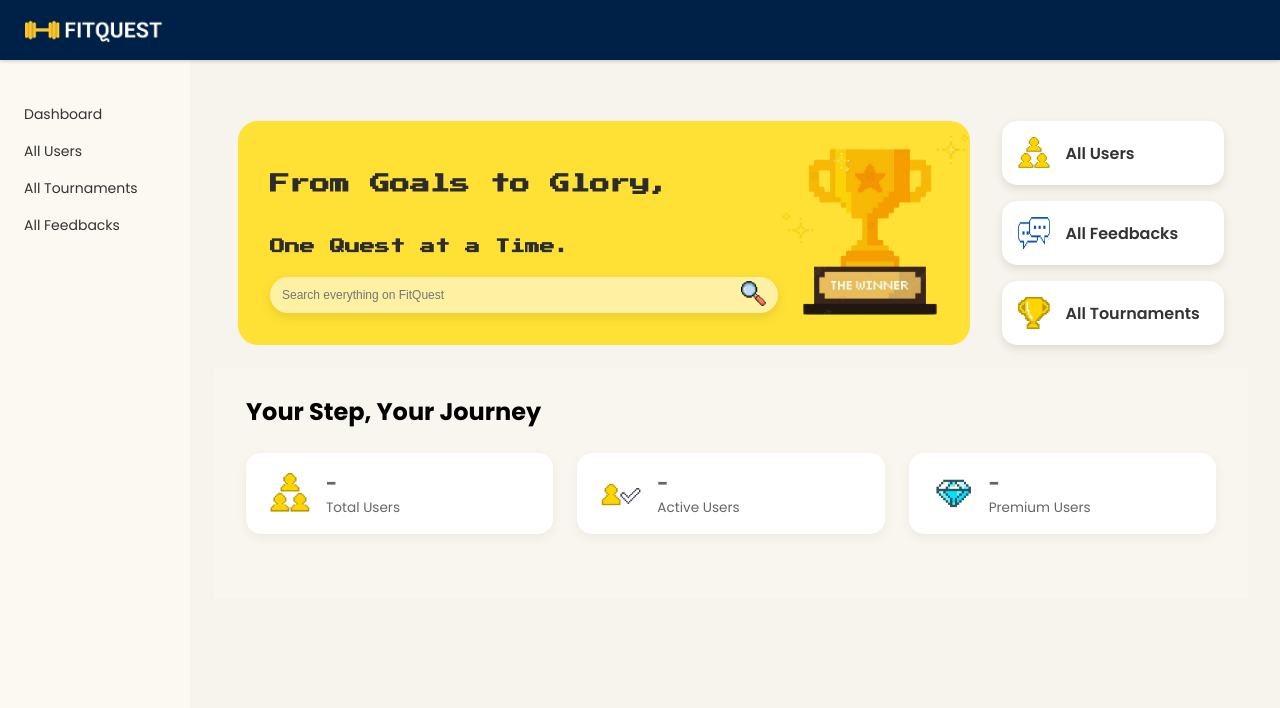
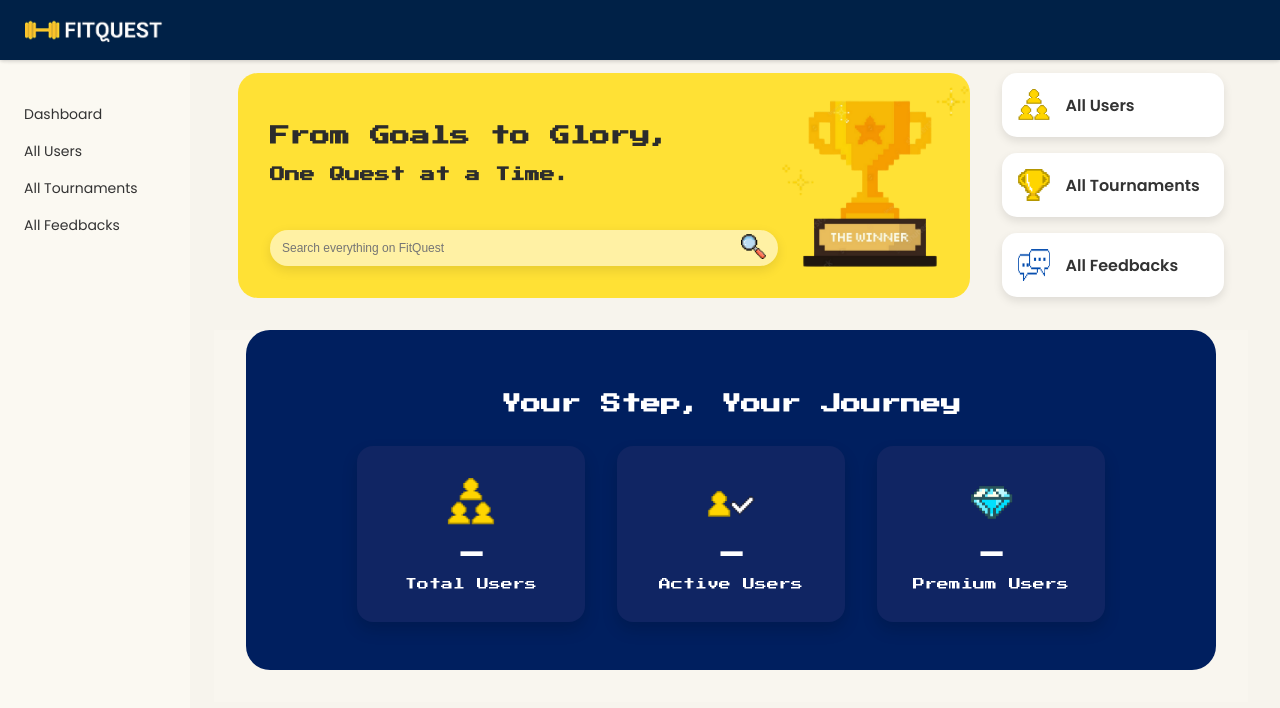
Before and after one commit to anthonyhalim150/FYP-25-S2-08, a React (Create React App) app in the folder fyp/fitquest-website/: page /dashboard in a window 1280 px wide. Shown: the top 708 px of the page. Built offline with nearby package versions, Linux system fonts and the light colour scheme; no server answers.

Commit message:
[W] Tournaments UI + Dashboard

```diff
--- a/fyp/fitquest-website/src/pages/ADashboard.css
+++ b/fyp/fitquest-website/src/pages/ADashboard.css
@@ -19,7 +19,7 @@
   justify-content: space-between;
   padding: 0;
   margin: 1.5rem;
-  margin-top: 3rem;
+  margin-top: 0;
   gap: 2rem;
 }
 
@@ -32,7 +32,7 @@
   border-radius: 20px;
   display:flex;
   flex-direction: column;
-  justify-content: space-between;
+  /* justify-content: space-between; */
 }
 
 
@@ -43,6 +43,8 @@
 
 .hero-left-column h2 {
   font-size: 15px;
+  margin-top:0;
+  margin-bottom:3rem;
 }
 
 .hero-trophy {
@@ -212,50 +214,56 @@
 
 .dashboard-content {
   padding: 2rem;
-  padding-top:0.3rem;
+  padding-top:0;
   background-color: #f9f6ef;
+}
+
+.stat-section-wrapper {
+  background-color: #001f5f;
+  padding: 3rem 2rem;
+  border-radius: 1.5rem;
+  margin-top: 2rem;
+  color: white;
+  text-align: center;
+}
+
+.stat-section-title {
+  font-family: 'Press Start 2P', monospace;
+  font-size: 1.25rem;
+  margin-bottom: 2rem;
 }
 
 .stat-overview-section {
   display: flex;
-  gap: 1.5rem;
-  margin-bottom: 2rem;
-  justify-content: space-between;
-  padding-top: 1rem;
+  justify-content: center;
+  gap: 2rem;
+  flex-wrap: wrap;
 }
 
-.stat-section-title {
-  color: black;
-  font-size: 1.5rem;
-  font-weight: 800;
-  margin-bottom: 0.5rem;
-}
-
-
 .mini-stat-card {
+  background: #102563;
+  padding: 2rem 1.5rem;
+  border-radius: 1rem;
+  width: 180px;
+  color: white;
   display: flex;
+  flex-direction: column;
   align-items: center;
-  gap: 1rem;
-  background: white;
-  padding: 1rem 1.5rem;
-  border-radius: 15px;
-  box-shadow: 0 4px 12px rgba(0, 0, 0, 0.05);
-  flex: 1;
+  box-shadow: 0 8px 16px rgba(0,0,0,0.15);
+  font-family: 'Press Start 2P', monospace;
 }
 
 .mini-stat-card img {
-  width: 40px;
-  height: 40px;
+  width: 3rem;
+  margin-bottom: 1rem;
 }
 
 .mini-stat-card h3 {
+  font-size: 1.75rem;
   margin: 0;
-  font-size: 1.2rem;
-  color: #666;
 }
 
 .mini-stat-card p {
-  margin: 0;
-  font-size: 0.85rem;
-  color: #666;
+  font-size: 0.75rem;
+  margin: 0.5rem 0 0;
 }
--- a/fyp/fitquest-website/src/pages/ADashboard.jsx
+++ b/fyp/fitquest-website/src/pages/ADashboard.jsx
@@ -59,16 +59,17 @@ const ADashboard = () => {
           <div className="hero-feature-card" onClick={() => navigate("/All-Users")}>
             <img src="/icon-totalUsers.png" alt="All Users" />
             <span>All Users</span>
-          </div>
-          <div className="hero-feature-card" onClick={() => navigate("/All-Feedbacks")}>
-            <img src="/icon-feedback.png" alt="All Feedbacks" />
-            <span>All Feedbacks</span>
-          </div>
-          <div className="hero-feature-card" onClick={() => navigate("/All-Tournaments")}>
+        </div>
+        <div className="hero-feature-card" onClick={() => navigate("/All-Tournaments")}>
             <img src="/icon-tournament.png" alt="All Tournaments" />
             <span>All Tournaments</span>
-          </div>
         </div>
+        <div className="hero-feature-card" onClick={() => navigate("/All-Feedbacks")}>
+          <img src="/icon-feedback.png" alt="All Feedbacks" />
+          <span>All Feedbacks</span>
+        </div>
+        </div>
+
       </section>
 
       <div className="dashboard-content">
--- a/fyp/fitquest-website/src/pages/ViewAllTournaments.css
+++ b/fyp/fitquest-website/src/pages/ViewAllTournaments.css
@@ -35,6 +35,11 @@
   font-weight: 600;
 }
 
+.user-header-row h2 {
+    font-size: 20px;
+    margin-bottom: 1rem;
+}
+
 .badge {
   padding: 0.3rem 0.75rem;
   border-radius: 20px;
--- a/fyp/fitquest-website/src/styles/Styles.css
+++ b/fyp/fitquest-website/src/styles/Styles.css
@@ -428,8 +428,6 @@ header nav a {
 
 .pixel-font {
   font-family: 'Press Start 2P', monospace;
-  /* text-transform: uppercase; */
-  /* letter-spacing: 0.em; */
   color: #2c2c2c;
 }
 
@@ -437,6 +435,9 @@ header nav a {
   font-size:medium
 }
 
+.pixel-font h2{
+  font-size: small;
+}
 
 
 /* Animation */
@@ -726,7 +727,7 @@ header nav a {
   cursor: pointer;
 }
 
-
+/*
 .page-title-with-search {
   display: flex;
   justify-content: space-between;
@@ -739,16 +740,16 @@ header nav a {
 .page-title-with-search h2 {
   margin: 0;
   font-size: 1.5rem;
-}
+} */
 
 
 /* Title and search bar aligned */
-.page-title-with-search {
+/* .page-title-with-search {
   display: flex;
   justify-content: space-between;
   align-items: center;
   margin-bottom: 2rem;
-}
+} */
 
 .user-left-panel {
   flex: 1;
```
